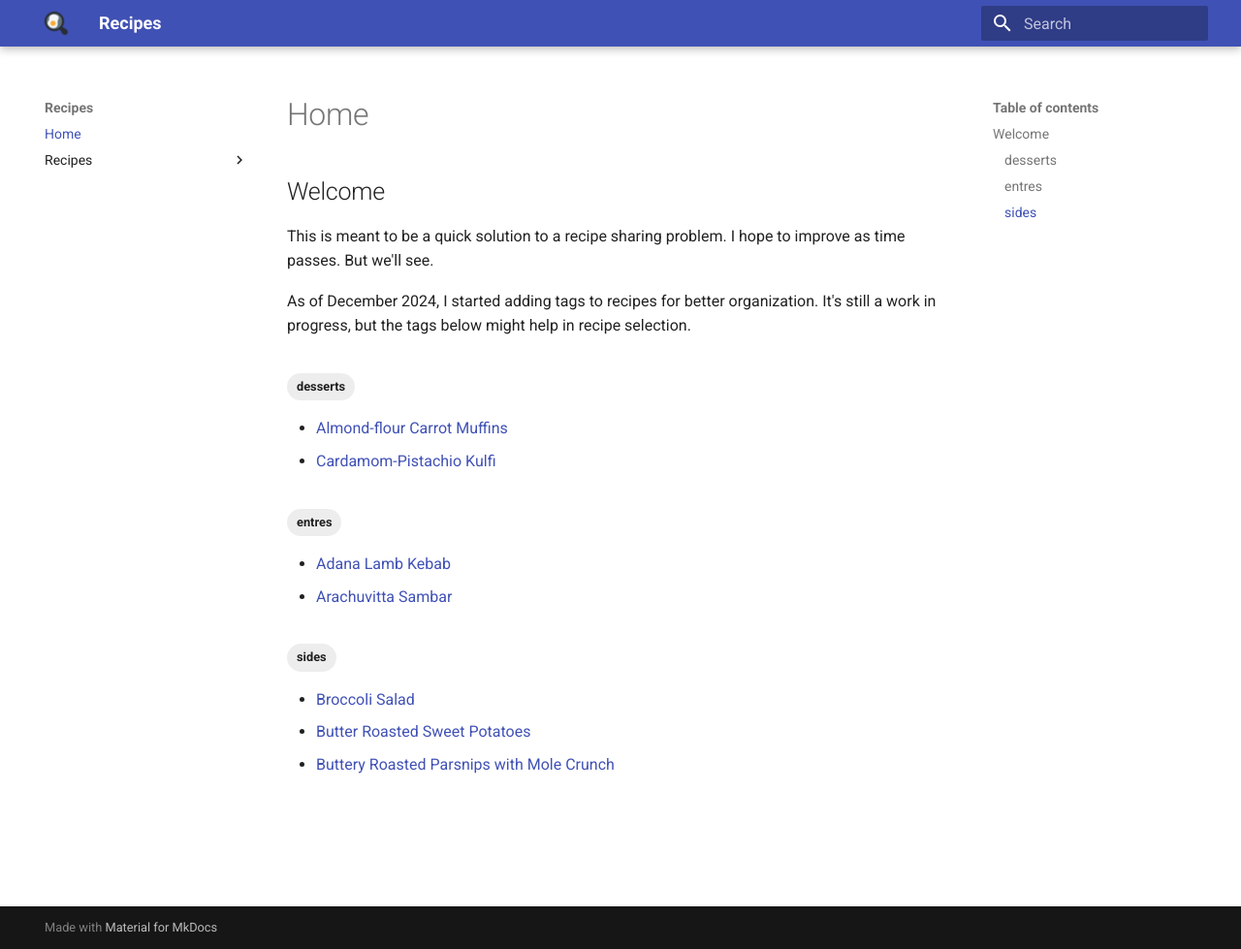
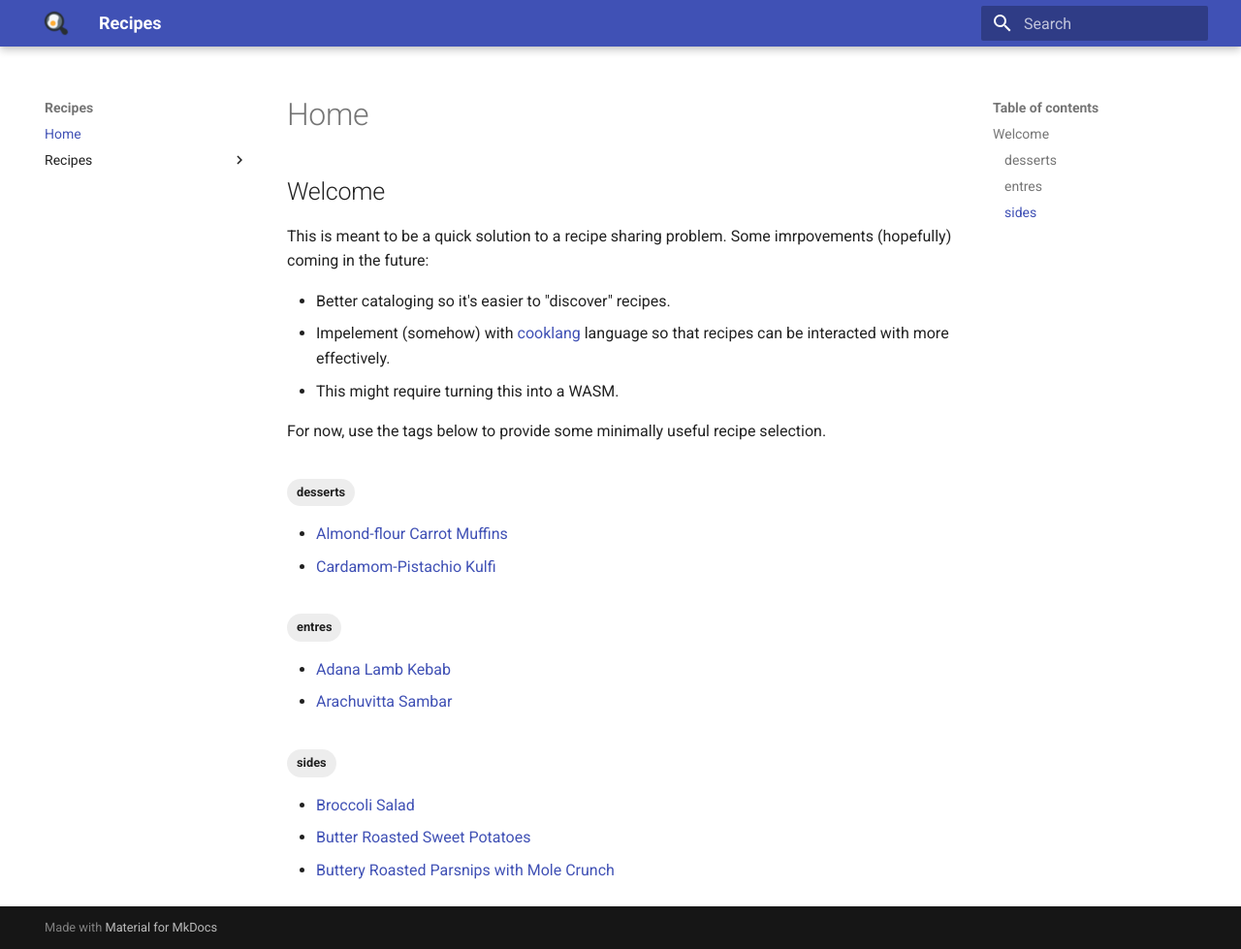
Before and after one commit to konnerhorton/recipes, an MkDocs documentation site: the page built from docs/index.md, in a window 1280 px wide and 979 px high. Shown: the whole window at 97% size. Built offline with MkDocs 1.6.1 and Material for MkDocs 9.7.7, drawn with Linux system fonts in a browser that asks for light colours.

Commit message:
update index.md to match readme
I thought this was automated already

```diff
--- a/docs/index.md
+++ b/docs/index.md
@@ -2,7 +2,10 @@
 
 ## Welcome
 
-This is meant to be a quick solution to a recipe sharing problem. I hope to improve as time passes. But we'll see.
+This is meant to be a quick solution to a recipe sharing problem. Some imrpovements (hopefully) coming in the future:
 
-As of December 2024, I started adding tags to recipes for better organization.
-It's still a work in progress, but the tags below might help in recipe selection.
+- Better cataloging so it's easier to "discover" recipes.
+- Impelement (somehow) with [cooklang](https://cooklang.org/) language so that recipes can be interacted with more effectively.
+  - This might require turning this into a WASM.
+
+For now, use the tags below to provide some minimally useful recipe selection.
```
